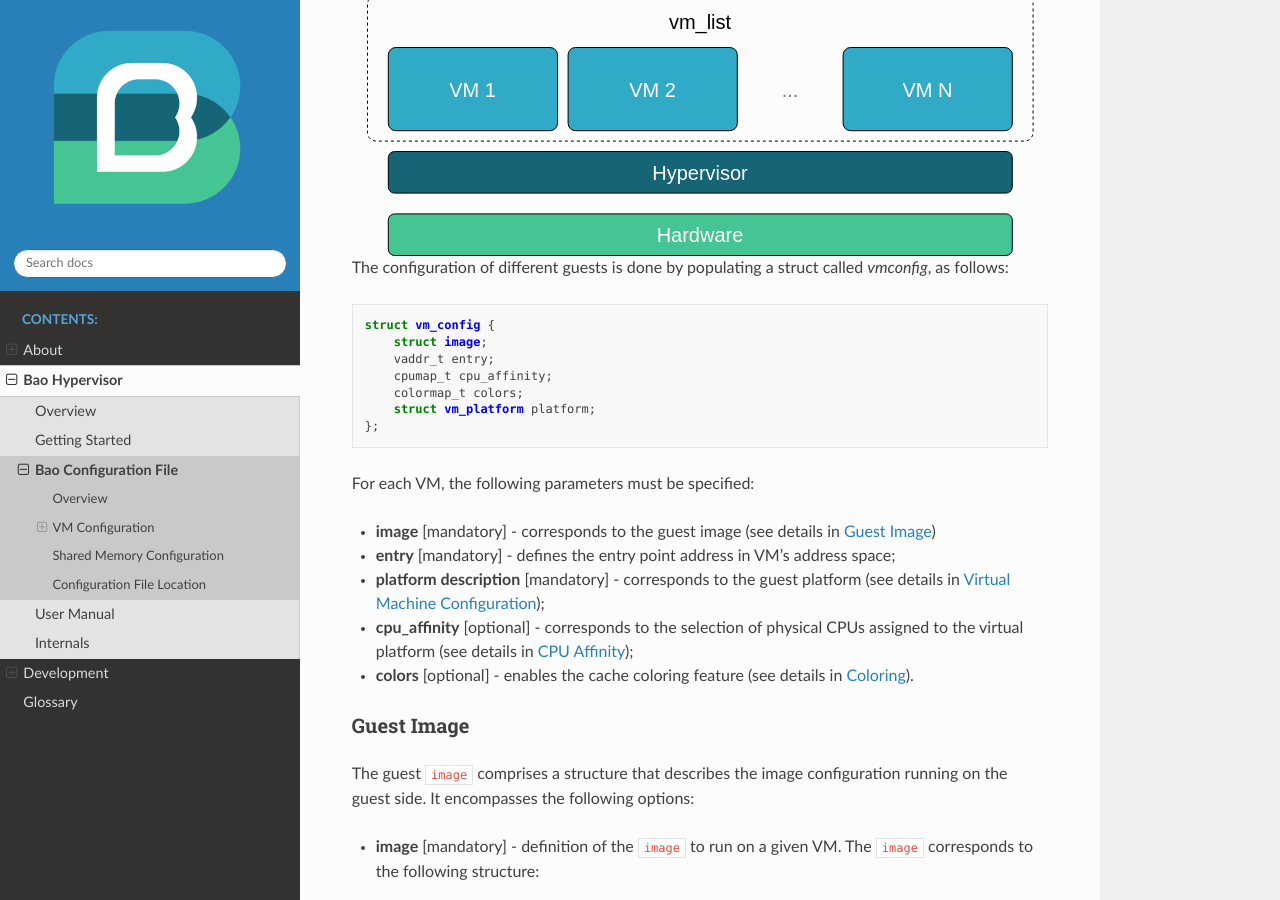
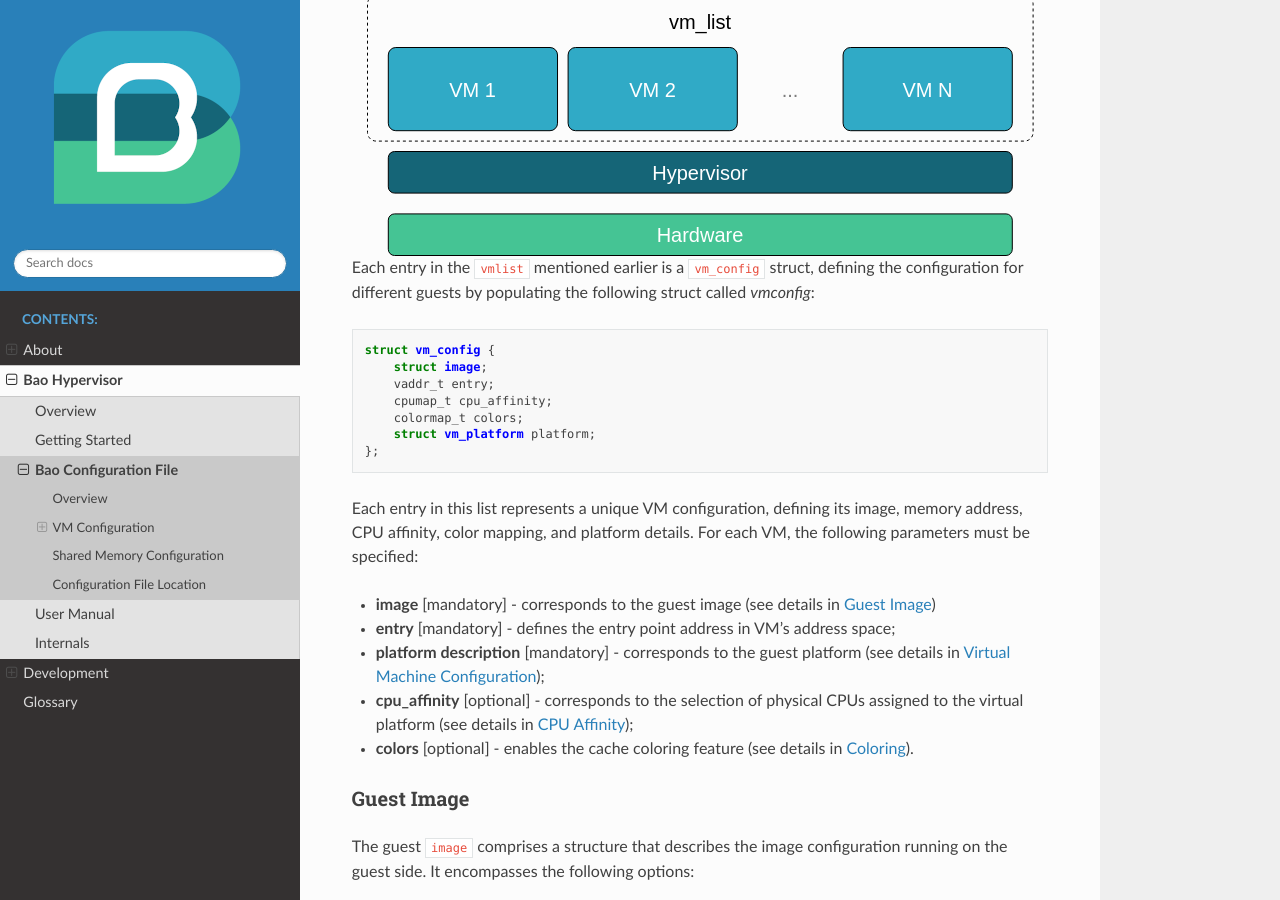
Before and after one commit to bao-project/bao-docs, a Sphinx documentation site: the page built from source/bao_hyp/config.rst, in a window 1280 px wide and 900 px high, scrolled down 1684 px. Built offline with Sphinx 7.4.7 and the Read the Docs theme 2.0.0, drawn with Linux system fonts in a browser that asks for light colours.

Commit message:
fix(vm_config): update vm entry description
Signed-off-by: Diogo21Costa <diogoandreveigacosta@gmail.com>

```diff
--- a/source/bao_hyp/config.rst
+++ b/source/bao_hyp/config.rst
@@ -78,7 +78,8 @@ communication channels between two or more VMs, which may utilize shared memory
     :name: guest-config-fig
 
 
-The configuration of different guests is done by populating a struct called *vmconfig*, as follows:
+Each entry in the ``vmlist`` mentioned earlier is a ``vm_config`` struct, defining the
+configuration for different guests by populating the following struct called *vmconfig*:
 
 .. code-block:: c
 
@@ -90,7 +91,9 @@ The configuration of different guests is done by populating a struct called *vmc
         struct vm_platform platform;
     };
 
-For each VM, the following parameters must be specified:
+Each entry in this list represents a unique VM configuration, defining its image, memory address,
+CPU affinity, color mapping, and platform details. For each VM, the following parameters must be
+specified:
 
 - **image** [mandatory] - corresponds to the guest image (see details in `Guest Image`_)
 - **entry** [mandatory] - defines the entry point address in VM's address space;
```
